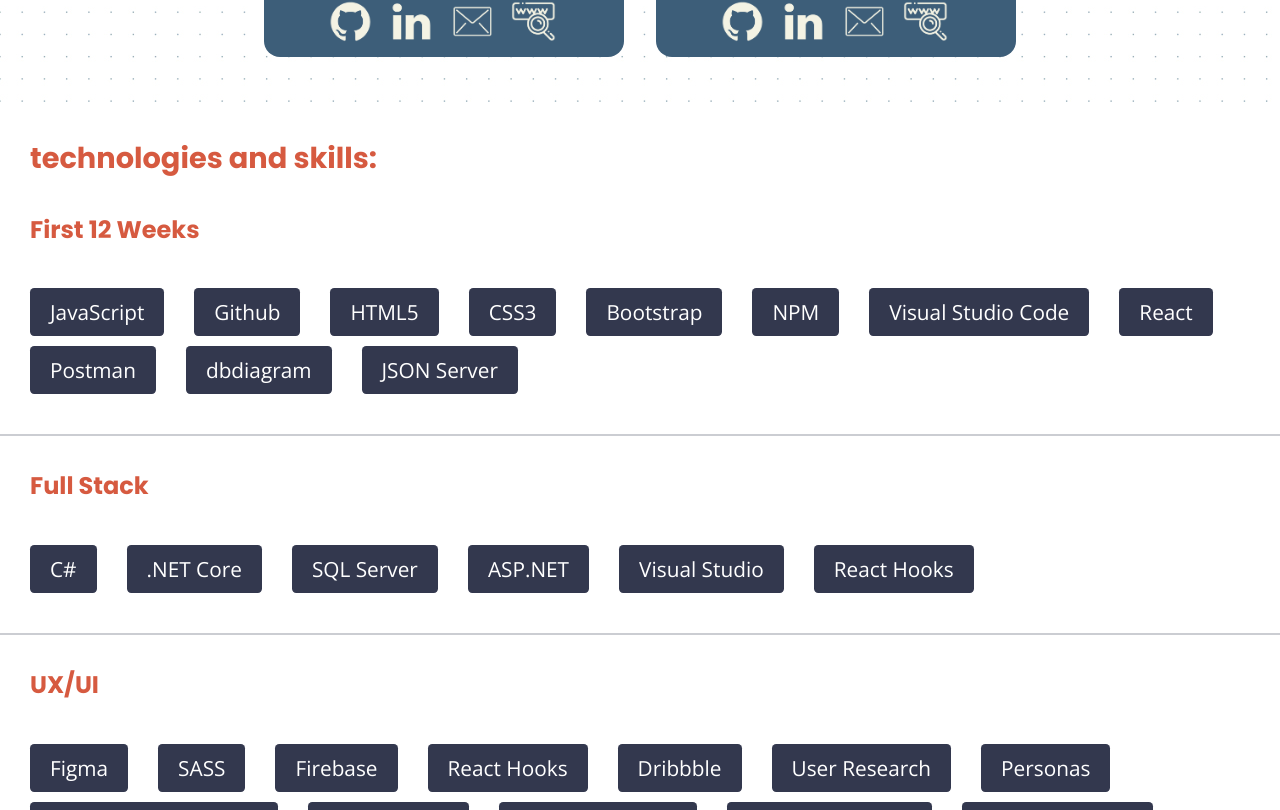
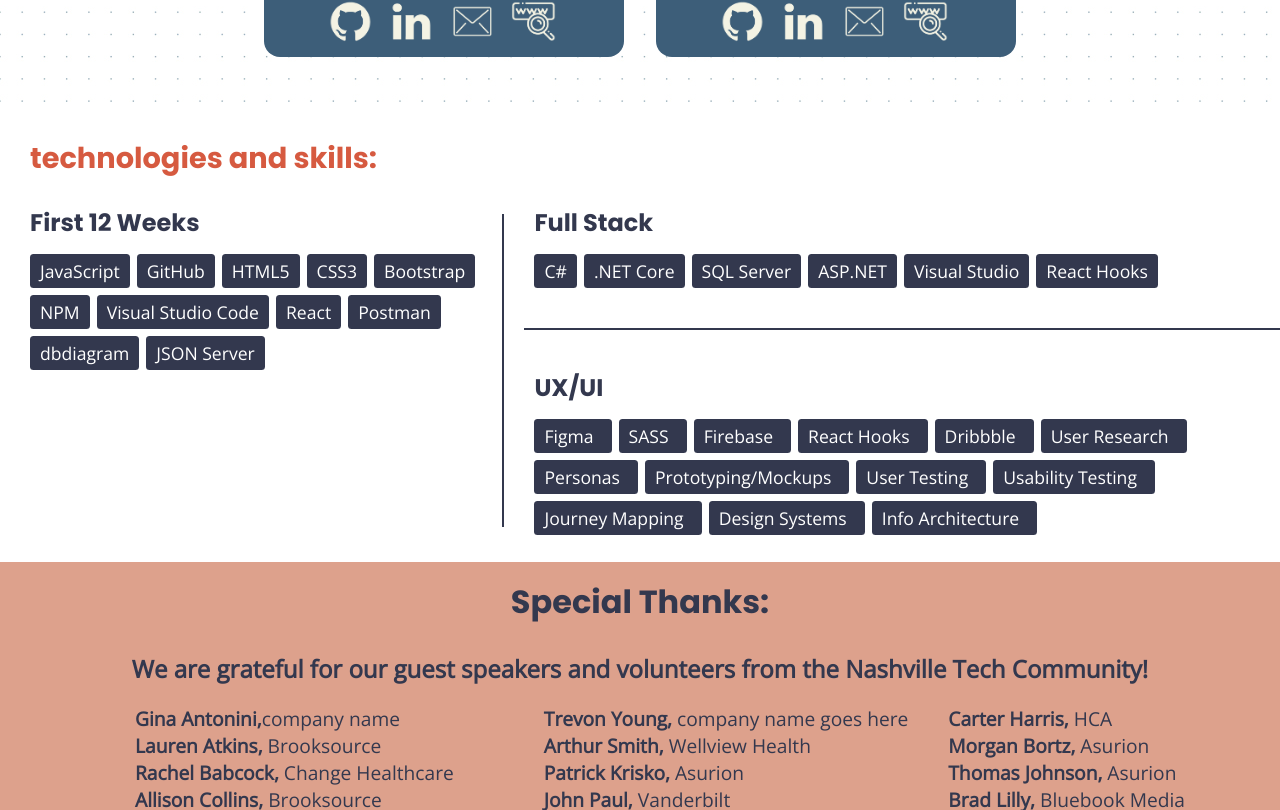
Before and after one commit to nss-day-cohort-35/website, a React (Create React App) app: page / in a window 1280 px wide. Shown: the part 7810-8620 px from the top of the page. Built offline with nearby package versions, Linux system fonts and the light colour scheme.

Commit message:
technologies section fixed

```diff
--- a/public/data/tech.json
+++ b/public/data/tech.json
@@ -9,7 +9,7 @@
         {
             "id": 2,
             "name": "Github",
-            "image": "github.png",
+            "image": "gitHub.png",
             "link": "https://github.com/"
         },
         {
--- a/src/Components/PageContent/TechCard.css
+++ b/src/Components/PageContent/TechCard.css
@@ -1,13 +1,16 @@
 #firstHalfTech {
     display: flex;
     flex-flow: row wrap;
-    justify-content: left;
+    align-content: center;
+    padding-left: 15px;
+
 }
 
  #backendTech {
     display: flex;
     flex-flow: row wrap;
     justify-content: left;
+    padding-left: 15px;
 }
 
 
@@ -15,6 +18,23 @@
     display: flex;
     flex-flow: row wrap;
     justify-content: left;
+    padding-left: 15px;
+}
+
+.secondHalfTech {
+    display: flex;
+    flex-direction: column;
+}
+
+.techSection {
+    display: flex;
+    flex-direction: row;
+    margin-top: -30px;
+}
+
+.fullCohort {
+    display: flex;
+    flex-direction: column;
 }
 
 .techAll {
@@ -22,15 +42,16 @@
     text-align: center;
     text-decoration: none;
     background-color:#33384e;
-    margin-left: 30px;
-    margin-top: 10px;
+    margin-left: 15px;
+    margin-top: 7px;
+    margin-right: -8px;
     font-family: 'Open Sans', sans-serif;
     color: white;
-    font-size: 1.3em;
-    padding-left: 20px;
-    padding-right: 20px;
-    padding-top: 10px;
-    padding-bottom: 10px;
+    font-size: 1.1em;
+    padding-left: 10px;
+    padding-right: 10px;
+    padding-top: 5px;
+    padding-bottom: 5px;
 }
 
 .techFront {
@@ -38,30 +59,32 @@
     text-align: center;
     text-decoration: none;
     background-color:#33384e;
-    margin-left: 30px;
-    margin-top: 10px;
+    margin-left: 15px;
+    margin-right: -8px;
+    margin-top: 7px;
     font-family: 'Open Sans', sans-serif;
     color: white;
-    font-size: 1.3em;
-    padding-left: 20px;
-    padding-right: 20px;
-    padding-top: 10px;
-    padding-bottom: 10px;
+    font-size: 1.1em;
+    padding-left: 10px;
+    padding-right: 18px;
+    padding-top: 5px;
+    padding-bottom: 5px;
 }
 .techBack {
+    margin-right: -8px;
     border-radius: .2em;
     text-align: center;
     text-decoration: none;
     background-color:#33384e;
-    margin-left: 30px;
-    margin-top: 10px;
+    margin-left: 15px;
+    margin-top: 7px;
     font-family: 'Open Sans', sans-serif;
     color: white;
-    font-size: 1.3em;
-    padding-left: 20px;
-    padding-right: 20px;
-    padding-top: 10px;
-    padding-bottom: 10px;
+    font-size: 1.1em;
+    padding-left: 10px;
+    padding-right: 10px;
+    padding-top: 5px;
+    padding-bottom: 5px;
 }
 
 .technologiesIntroTitle{
@@ -73,16 +96,18 @@
 
 .technologiesTitleText {
     font-family: 'Poppins', sans-serif;
-    color: #d65a40;
+    color: #33384e;
     margin-left: 30px;
     font-size: 1.5em;
+    margin-bottom: 7px;
 }
 
 .technologiesLine {
     border: 1px solid #33384e;
     margin-top: 40px !important;
+    margin-left: 20px;
 }
 
-.technologiesLine {
+/* .technologiesLine {
     opacity: 25%;
-}
+} */
--- a/src/Components/PageContent/TechCard.js
+++ b/src/Components/PageContent/TechCard.js
@@ -4,12 +4,14 @@ import './TechCard.css'
 class TechCard extends Component {
     render() {
         return (
-            <section className="techSection">
+            <>
                 <h2 className="technologiesIntroTitle">technologies and skills:</h2>
+                <div className="techSection">
+                <div className="fullCohort">
                 <h4 className="technologiesTitleText">First 12 Weeks</h4>
                 <div id="firstHalfTech">
                     <a href="https://www.javascript.com/" target="_blank" className="techAll">JavaScript</a>
-                    <a href="https://github.com/" target="_blank" className="techAll">Github</a>
+                    <a href="https://github.com/" target="_blank" className="techAll">GitHub</a>
                     <a href="https://developer.mozilla.org/en-US/docs/Web/Guide/HTML/HTML5" target="_blank" className="techAll">HTML5</a>
                     <a href="https://developer.mozilla.org/en-US/docs/Web/CSS/CSS3" target="_blank" className="techAll">CSS3</a>
                     <a href="https://getbootstrap.com/" target="_blank" className="techAll">Bootstrap</a>
@@ -20,8 +22,11 @@ class TechCard extends Component {
                     <a href="https://dbdiagram.io/home" target="_blank" className="techAll">dbdiagram</a>
                     <a href="https://github.com/typicode/json-server" target="_blank" className="techAll">JSON Server</a>
                 </div>
+                </div>
                 <hr className="technologiesLine"></hr>
+                <div className="fullCohort">
                 <h4 className="technologiesTitleText">Full Stack</h4>
+                <div id="secondHalfTech">
                 <div id="backendTech">
                     <a href="https://docs.microsoft.com/en-us/dotnet/csharp/" target="_blank" className="techBack">C#</a>
                     <a href="https://www.microsoft.com/net/" target="_blank" className="techBack">.NET Core</a>
@@ -31,6 +36,7 @@ class TechCard extends Component {
                     <a href="https://reactjs.org/docs/hooks-intro.html" target="_blank" className="techBack">React Hooks</a>
                 </div>
                 <hr className="technologiesLine"></hr>
+                </div>
                 <h4 className="technologiesTitleText">UX/UI</h4>
                 <div id="frontendTech">
                     <a href="https://www.figma.com/" target="_blank" className="techFront">Figma</a>
@@ -47,7 +53,9 @@ class TechCard extends Component {
                     <a href="#" className="techFront">Design Systems</a>
                     <a href="#" className="techFront">Info Architecture</a>
                 </div>
-            </section>
+                </div>
+            </div>
+            </>
         );
     }
 }
```
